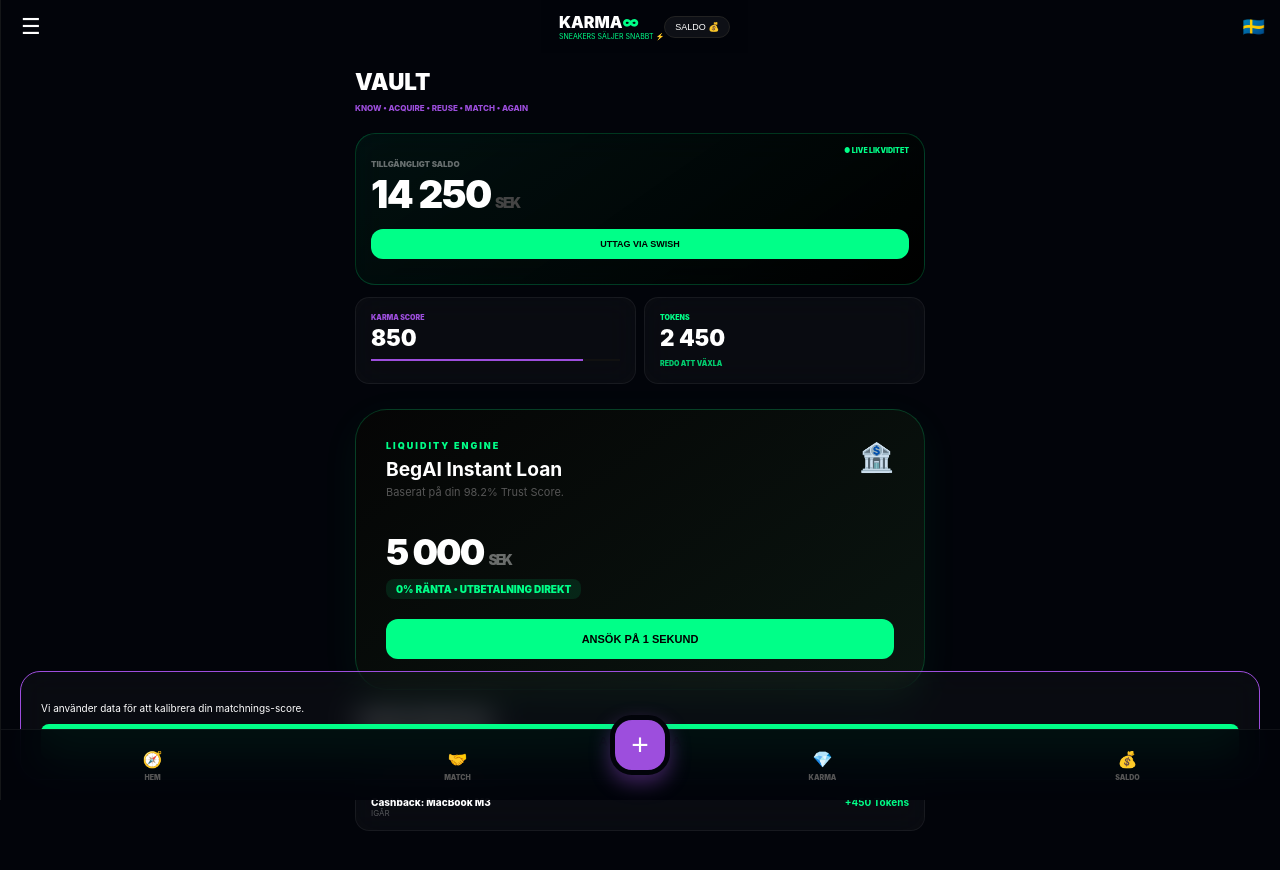
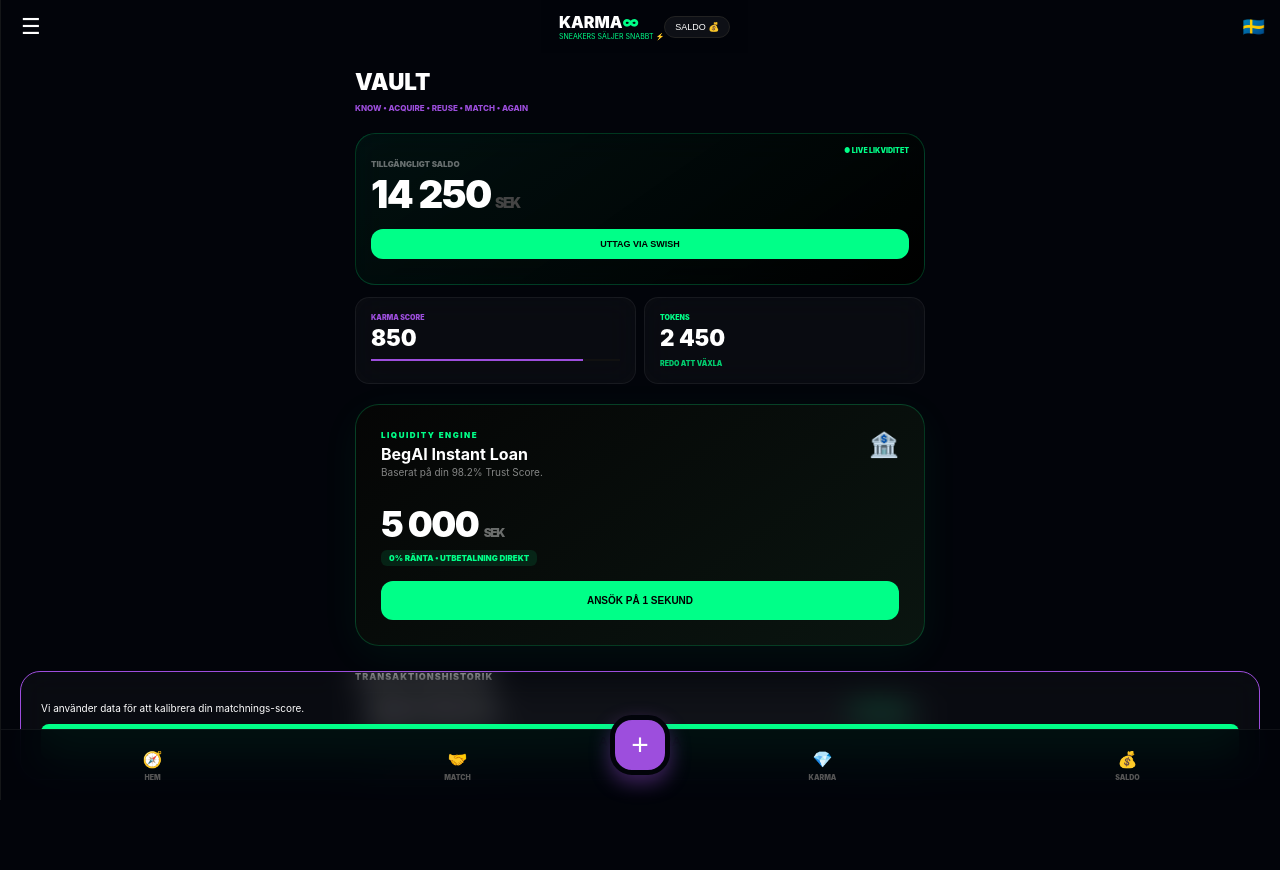
Before and after one commit to gascheckking/marketbeg-appGem, a Next.js app: page /vault in a window 1280 px wide. Shown: the top 870 px of the page. Built offline with nearby package versions, Linux system fonts and the light colour scheme.

Commit message:
Update BegLoan.tsx

```diff
--- a/components/BegLoan.tsx
+++ b/components/BegLoan.tsx
@@ -10,30 +10,30 @@ export default function BegLoan({ price = 5000 }: { price?: number }) {
 
   return (
     <div className="glow-card" style={{
-      marginTop: '25px', padding: '30px', borderRadius: '32px',
+      marginTop: '20px', padding: '25px', borderRadius: '24px',
       background: 'linear-gradient(145deg, #050505 0%, #0a1510 100%)',
       border: '1px solid rgba(0, 255, 136, 0.2)',
       boxShadow: '0 10px 40px rgba(0, 255, 136, 0.05)'
     }}>
       <div style={{ display: 'flex', justifyContent: 'space-between', alignItems: 'flex-start' }}>
         <div>
-          <div style={{ fontSize: '9px', fontWeight: 900, color: 'var(--neon-mint)', letterSpacing: '2px', marginBottom: '6px' }}>LIQUIDITY ENGINE</div>
-          <strong style={{ fontSize: '1.2rem', color: '#fff' }}>BegAI Instant Loan</strong>
-          <p className="muted" style={{ fontSize: '11px', marginTop: '4px' }}>Baserat på din 98.2% Trust Score.</p>
+          <div style={{ fontSize: '8px', fontWeight: 900, color: 'var(--neon-mint)', letterSpacing: '1.5px', marginBottom: '4px' }}>LIQUIDITY ENGINE</div>
+          <strong style={{ fontSize: '1rem', color: '#fff' }}>BegAI Instant Loan</strong>
+          <p style={{ fontSize: '10px', opacity: 0.5, marginTop: '2px' }}>Baserat på din 98.2% Trust Score.</p>
         </div>
-        <div style={{ fontSize: '28px' }}>🏦</div>
+        <div style={{ fontSize: '24px' }}>🏦</div>
       </div>
 
-      <div style={{ margin: '20px 0' }}>
-        <div style={{ fontSize: '36px', fontWeight: 900, color: '#fff', letterSpacing: '-2px' }}>
-          {price.toLocaleString('sv-SE')} <span style={{ fontSize: '14px', opacity: 0.4 }}>SEK</span>
+      <div style={{ margin: '15px 0' }}>
+        <div style={{ fontSize: '2.2rem', fontWeight: 900, color: '#fff', letterSpacing: '-1.5px' }}>
+          {price.toLocaleString('sv-SE')} <span style={{ fontSize: '12px', opacity: 0.4 }}>SEK</span>
         </div>
-        <div style={{ display: 'inline-block', padding: '4px 10px', background: 'rgba(0,255,136,0.1)', borderRadius: '8px', fontSize: '10px', color: 'var(--neon-mint)', fontWeight: 900, marginTop: '5px' }}>
+        <div style={{ display: 'inline-block', padding: '3px 8px', background: 'rgba(0,255,136,0.1)', borderRadius: '6px', fontSize: '8px', color: 'var(--neon-mint)', fontWeight: 900, marginTop: '4px' }}>
           0% RÄNTA • UTBETALNING DIREKT
         </div>
       </div>
 
-      <button className="primary-btn" style={{ background: 'var(--neon-mint)', color: '#000', fontWeight: 900 }}>
+      <button className="primary-btn" style={{ background: 'var(--neon-mint)', color: '#000', fontWeight: 900, fontSize: '10px' }}>
         ANSÖK PÅ 1 SEKUND
       </button>
     </div>
```
